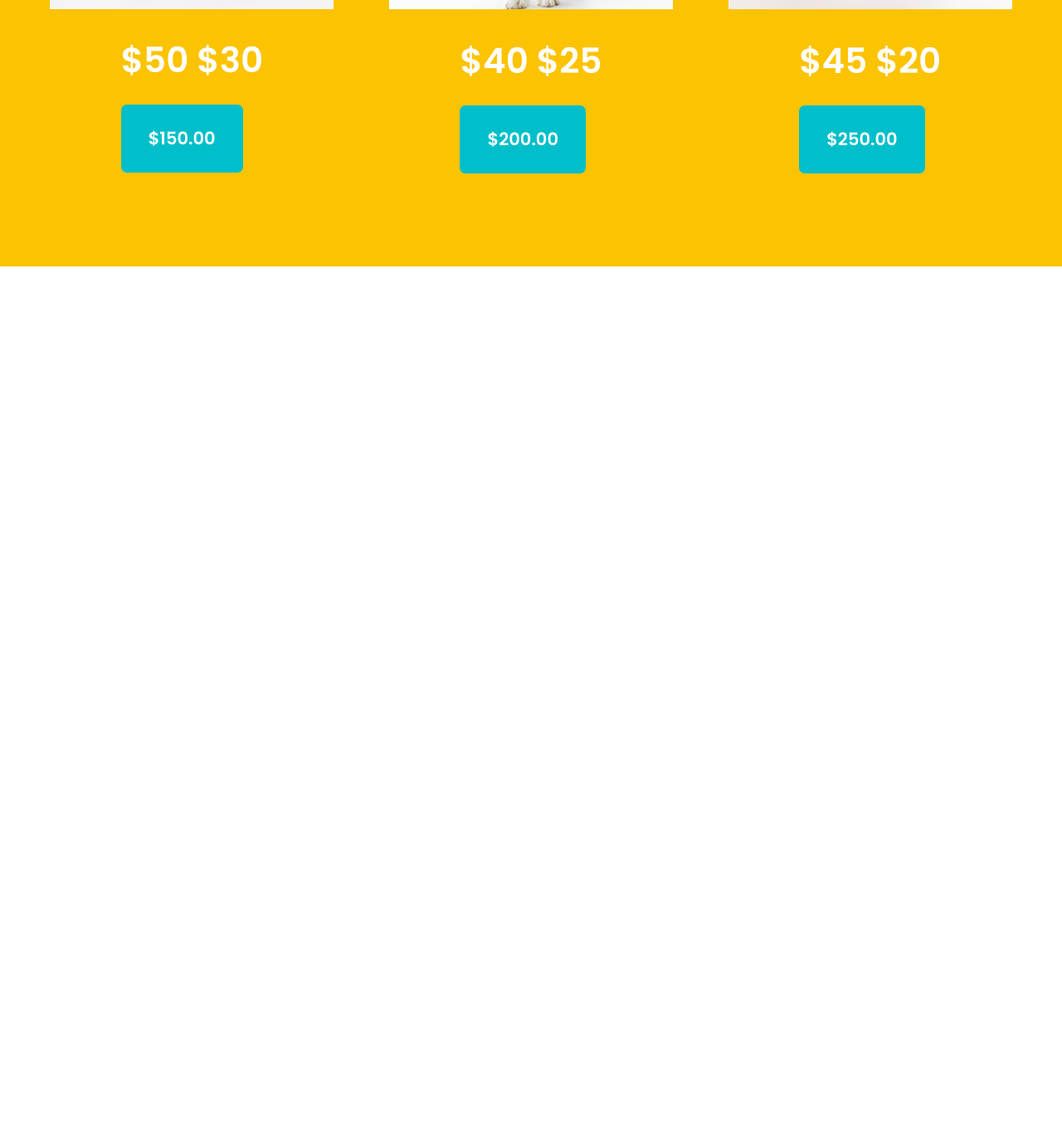
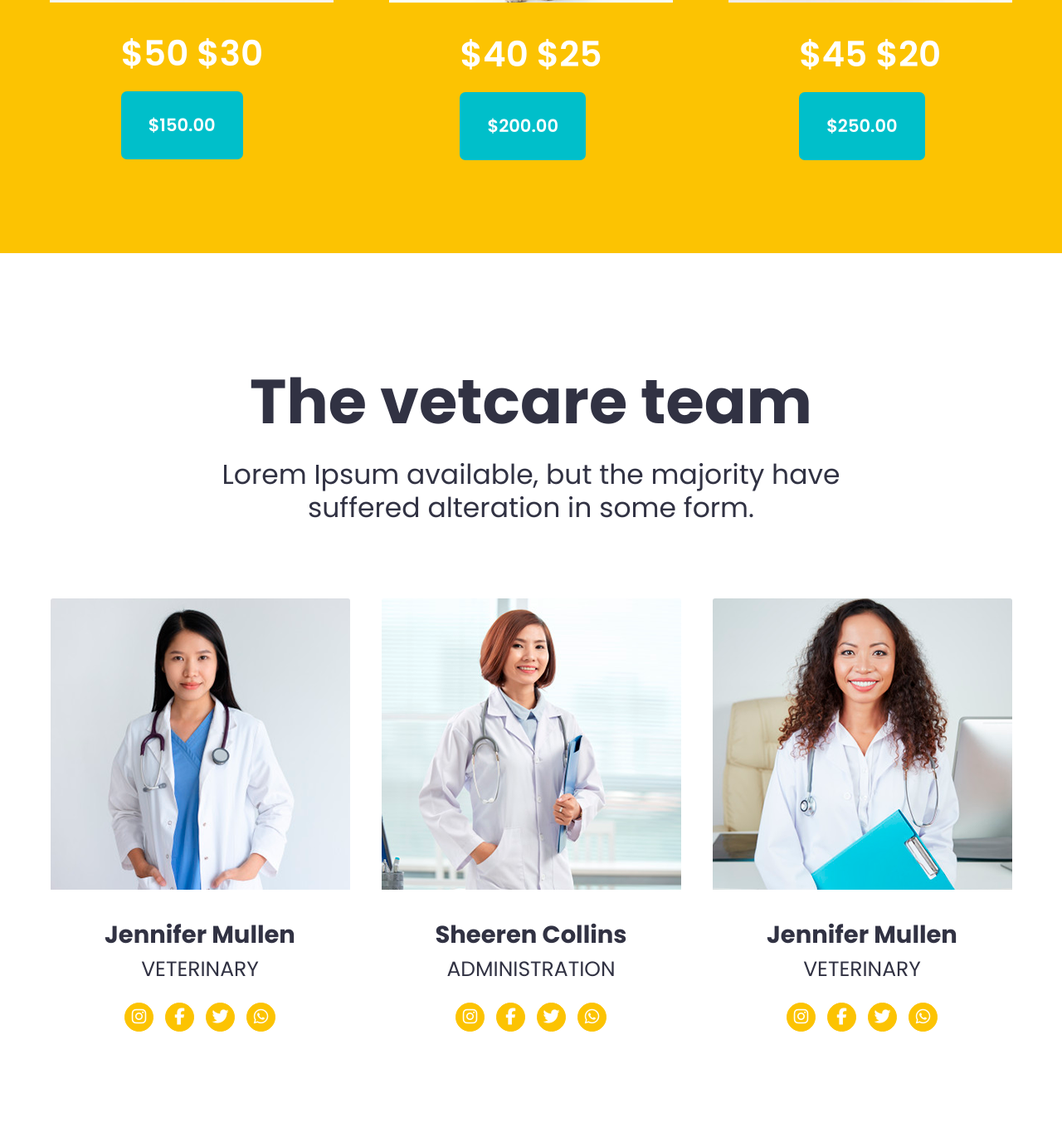
Before and after one commit to jkazuo55/veterinarian-template, a website: page index.html in a window 1280 px wide. Shown: the part 2384-3766 px from the top of the page at 83% size. Before the commit the page ends 2705 px from the top, so only its background shows below. Drawn offline with nearby package versions, Linux system fonts and the light colour scheme.

Commit message:
second commit

```diff
--- a/index.html
+++ b/index.html
@@ -159,6 +159,64 @@
             </div>
         </div>
     </section>
+    <section class="team">
+        <div class="container">
+            <div class="row">
+                <div class="team__title col-12">
+                    <h2>The vetcare team</h2>
+                    <p> Lorem Ipsum available, but the majority have
+                        suffered alteration in some form.</p>
+                </div>
+            </div>
+          <div class="row">
+            <div class="team__container col-md-4 col-12">
+                <div class="team__card">
+                    <img src="assets/img/team1.png" class="card-img-top" alt="...">
+                    <div class="team__card__body">
+                        <h5>Jennifer Mullen</h5>
+                        <p>VETERINARY</p>
+                        <div class="team__card__icons">
+                            <a href=""><i class="fa-brands fa-instagram"></i></a>
+                            <a href=""><i class="fa-brands fa-facebook-f"></i></a>
+                            <a href=""><i class="fa-brands fa-twitter"></i></a>
+                            <a href=""><i class="fa-brands fa-whatsapp"></i></a>
+                        </div>
+                    </div>
+                </div>
+            </div>
+            <div class="team__container col-md-4 col-12">
+                <div class="team__card">
+                    <img src="assets/img/team2.png" class="card-img-top" alt="...">
+                    <div class="team__card__body">
+                        <h5>Sheeren Collins</h5>
+                        <p>ADMINISTRATION</p>
+                        <div class="team__card__icons">
+                            <a href=""><i class="fa-brands fa-instagram"></i></a>
+                            <a href=""><i class="fa-brands fa-facebook-f"></i></a>
+                            <a href=""><i class="fa-brands fa-twitter"></i></a>
+                            <a href=""><i class="fa-brands fa-whatsapp"></i></a>
+                        </div>
+                    </div>
+                </div>
+            </div>
+            <div class="team__container col-md-4 col-12">
+                <div class="team__card">
+                    <img src="assets/img/team3.png" class="card-img-top" alt="...">
+                    <div class="team__card__body">
+                        <h5>Jennifer Mullen</h5>
+                        <p>VETERINARY</p>
+                        <div class="team__card__icons">
+                            <a href=""><i class="fa-brands fa-instagram"></i></a>
+                            <a href=""><i class="fa-brands fa-facebook-f"></i></a>
+                            <a href=""><i class="fa-brands fa-twitter"></i></a>
+                            <a href=""><i class="fa-brands fa-whatsapp"></i></a>
+                        </div>
+                    </div>
+                </div>
+            </div>
+        </div>
+    </div>
+    </section>
     <script src="node_modules/bootstrap/dist/js/bootstrap.min.js"></script>
     <script src="node_modules/bootstrap/dist/js/bootstrap.bundle.min.js"></script>
 </body>
--- a/scss/abstracts/_variables.scss
+++ b/scss/abstracts/_variables.scss
@@ -7,6 +7,7 @@
     $color3: #00BFCA;
     $color4: #FFFFFF;
     $color5: #fcc302;
+    $color6: #313243;
     /* font and typography */
 
     $font-Poppins: 'Poppins',
--- a/scss/base/_base.scss
+++ b/scss/base/_base.scss
@@ -6,6 +6,8 @@
 h1,
 h2,
 h3,
+h4,
+h5,
 p,
 ul {
     margin: 0;
--- a/scss/sections/_index.scss
+++ b/scss/sections/_index.scss
@@ -1,2 +1,3 @@
 @forward 'hero';
 @forward 'pricing';
+@forward 'team';
--- /dev/null
+++ b/scss/sections/_team.scss
@@ -0,0 +1,82 @@
+@use 'abstracts/variables' as var;
+@use 'abstracts/mixins' as mixin;
+.row>*{
+    padding: 0;
+}
+.team{
+    & .container{
+        max-width: 1197px;
+    }
+    &__title{
+        max-width: 745px;
+        margin: auto;
+
+        &  h2{
+            @include mixin.veterinarian-h2(var.$color6, center);
+            padding-top: 134px;
+            padding-bottom: 23px;
+        }
+        & p{
+            @include mixin.veterinarian-p(33px, var.$color6, center);
+            padding-bottom: 89px;
+            line-height: 40px;
+        }
+    }
+    &__container{
+        display: flex;
+        flex-direction: column;
+        align-items: center;
+    }
+    &__card{
+        max-width: 399px;
+        padding-left: 19px;
+        padding-right: 19px;
+
+
+        &__body{
+            display: flex;
+            flex-direction: column;
+
+            // align-items: center;
+
+            & h5{
+                @include mixin.veterinarian-h2(var.$color6, center);
+                font-size: 29px;
+                padding-top: 37px;
+                padding-bottom: 6px;
+
+            }
+            & p{
+                @include mixin.veterinarian-p(25px, var.$color6, center);
+                padding-bottom: 21px;
+
+            }
+        }
+        &__icons{
+            display: flex;
+            flex-direction: row;
+            justify-content: space-between;
+            max-width: 199px;
+            margin: auto;
+            padding-bottom: 139px;
+            & a{
+                width: 35px;
+                height: 35px;
+                margin: 0 7px;
+                border: 1px solid var.$color5;
+                border-radius: 50%;
+                background-color: var.$color5;
+                display: flex;
+                justify-content: center;
+                align-items: center;
+            }
+
+            & i{
+                font-size: 20px;
+                color: var.$color4;
+
+
+            }
+        }
+    }
+}
```
Also changed, not shown: assets/css/main.css, assets/img/team1.png (added), assets/img/team2.png (added), assets/img/team3.png (added).
